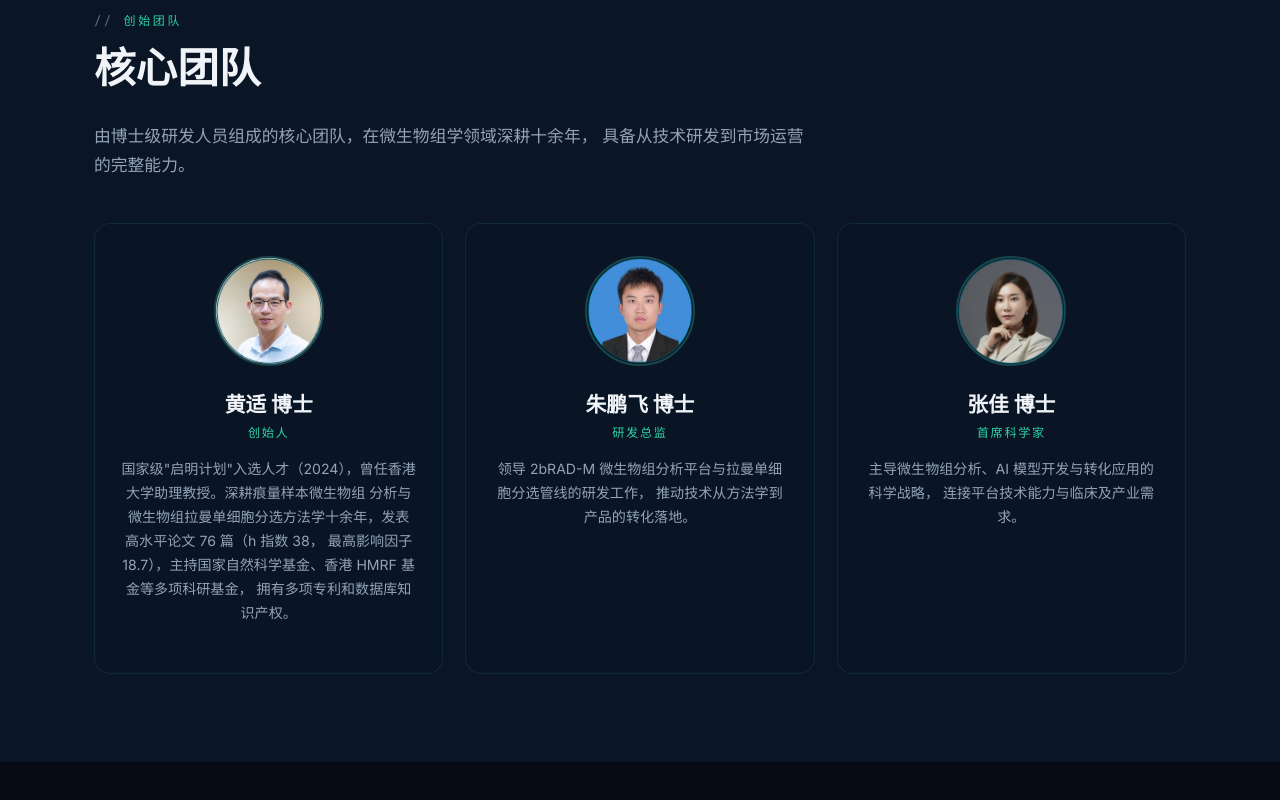
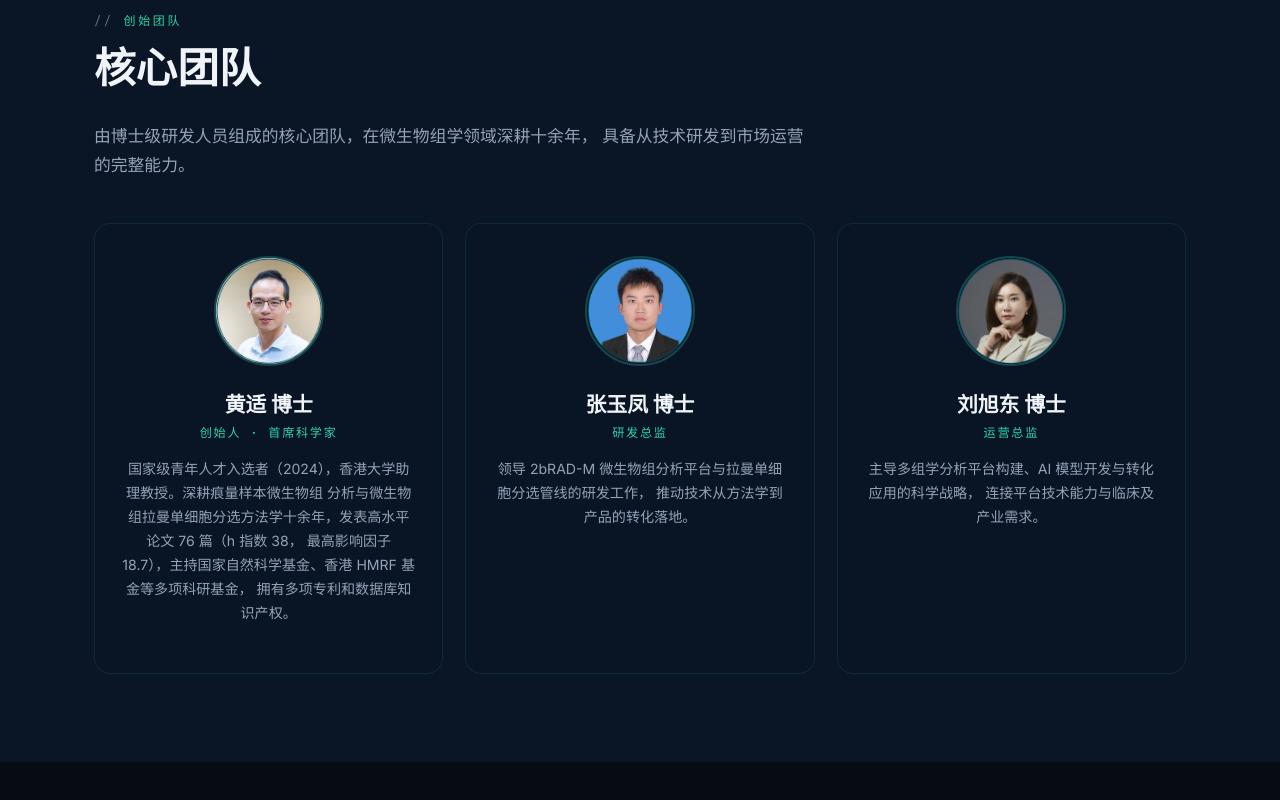
Before and after one commit to ProbioMine/ProbioMine.github.io, a website: page zh/about.html in a window 1280 px wide. Shown: the part 1446-2246 px from the top of the page. Drawn offline with nearby package versions, Linux system fonts and the light colour scheme.

Commit message:
content: update team info and talent-program wording (中文)

```diff
--- a/zh/about.html
+++ b/zh/about.html
@@ -50,7 +50,7 @@
         <h3>以精准微生物组科学革新健康</h3>
         <p>
           金华宝脉生物科技有限公司成立于 2026 年，注册于浙江省金华市磐安县，是一家聚焦
-          微生物组学检测技术研发与产业化应用的高新科技企业。公司依托国家级"启明计划"
+          微生物组学检测技术研发与产业化应用的高新科技企业。公司依托国家级青年人才
           引才项目落地，以先进宏基因组和单细胞功能分选技术为核心，致力于为国内外科研院所
           和医疗机构提供疑难临床样本的微生物组学精准分析服务。
         </p>
@@ -61,7 +61,7 @@
         </p>
       </div>
       <div class="feature-visual">
-        <div class="metric-line"><span class="metric-num">2026</span><span class="metric-desc">依托国家级"启明计划"引才项目落地金华磐安</span></div>
+        <div class="metric-line"><span class="metric-num">2026</span><span class="metric-desc">依托国家级青年人才引才项目落地金华磐安</span></div>
         <div class="metric-line"><span class="metric-num">700+ m²</span><span class="metric-desc">磐安精准医学产业园区标准化实验基地</span></div>
         <div class="metric-line"><span class="metric-num">20+</span><span class="metric-desc">院校合作项目，产出 30 余篇高水平论文</span></div>
         <div class="metric-line"><span class="metric-num">全链条</span><span class="metric-desc">检测 → 分析 → 挖掘 → 验证 一体化闭环</span></div>
@@ -101,17 +101,17 @@
       <div class="team-card">
         <img src="../assets/img/team-huang.jpg" alt="黄适博士">
         <h3>黄适 博士</h3>
-        <div class="team-role">创始人</div>
+        <div class="team-role">创始人 · 首席科学家</div>
         <p class="team-bio">
-          国家级"启明计划"入选人才（2024），曾任香港大学助理教授。深耕痕量样本微生物组
+          国家级青年人才入选者（2024），香港大学助理教授。深耕痕量样本微生物组
           分析与微生物组拉曼单细胞分选方法学十余年，发表高水平论文 76 篇（h 指数 38，
           最高影响因子 18.7），主持国家自然科学基金、香港 HMRF 基金等多项科研基金，
           拥有多项专利和数据库知识产权。
         </p>
       </div>
       <div class="team-card">
-        <img src="../assets/img/team-zhu.png" alt="朱鹏飞博士">
-        <h3>朱鹏飞 博士</h3>
+        <img src="../assets/img/team-zhu.png" alt="张玉凤博士">
+        <h3>张玉凤 博士</h3>
         <div class="team-role">研发总监</div>
         <p class="team-bio">
           领导 2bRAD-M 微生物组分析平台与拉曼单细胞分选管线的研发工作，
@@ -119,11 +119,11 @@
         </p>
       </div>
       <div class="team-card">
-        <img src="../assets/img/team-zhang.png" alt="张佳博士">
-        <h3>张佳 博士</h3>
-        <div class="team-role">首席科学家</div>
+        <img src="../assets/img/team-zhang.png" alt="刘旭东博士">
+        <h3>刘旭东 博士</h3>
+        <div class="team-role">运营总监</div>
         <p class="team-bio">
-          主导微生物组分析、AI 模型开发与转化应用的科学战略，
+          主导多组学分析平台构建、AI 模型开发与转化应用的科学战略，
           连接平台技术能力与临床及产业需求。
         </p>
       </div>
```
